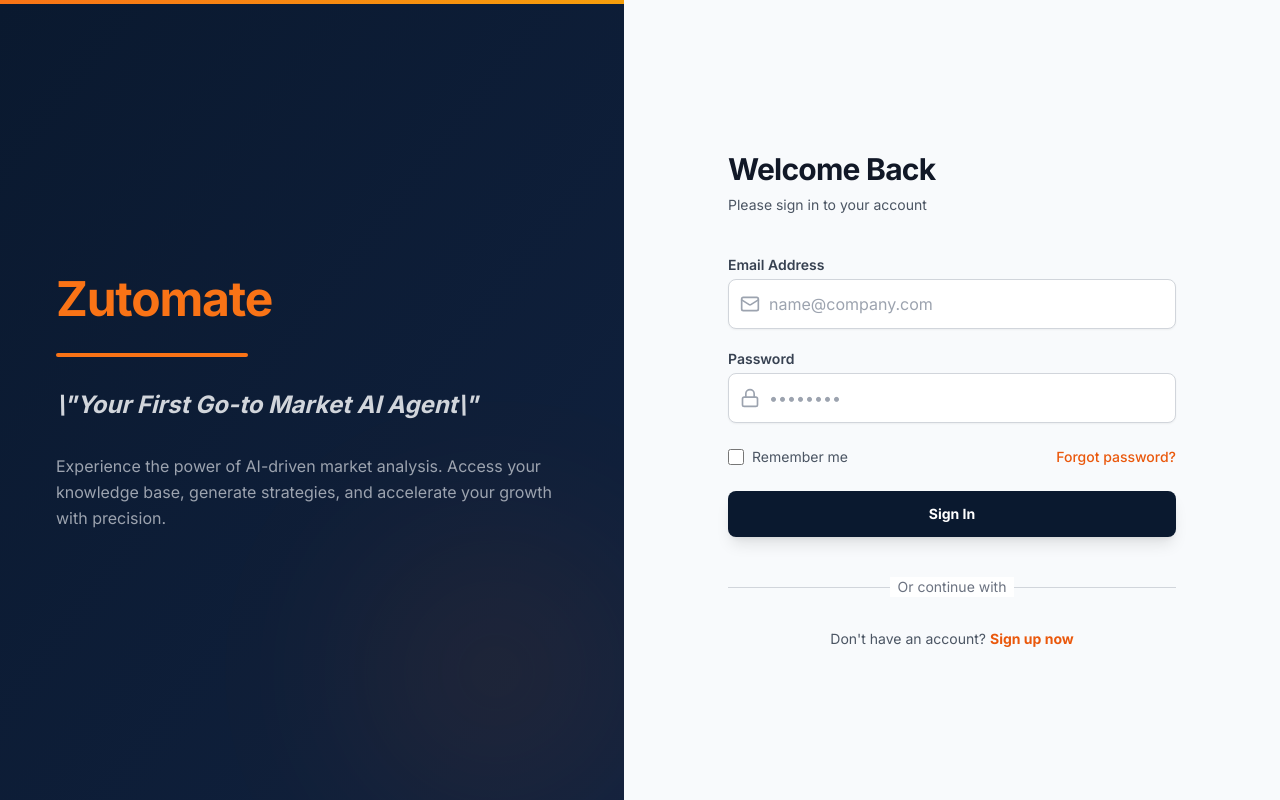
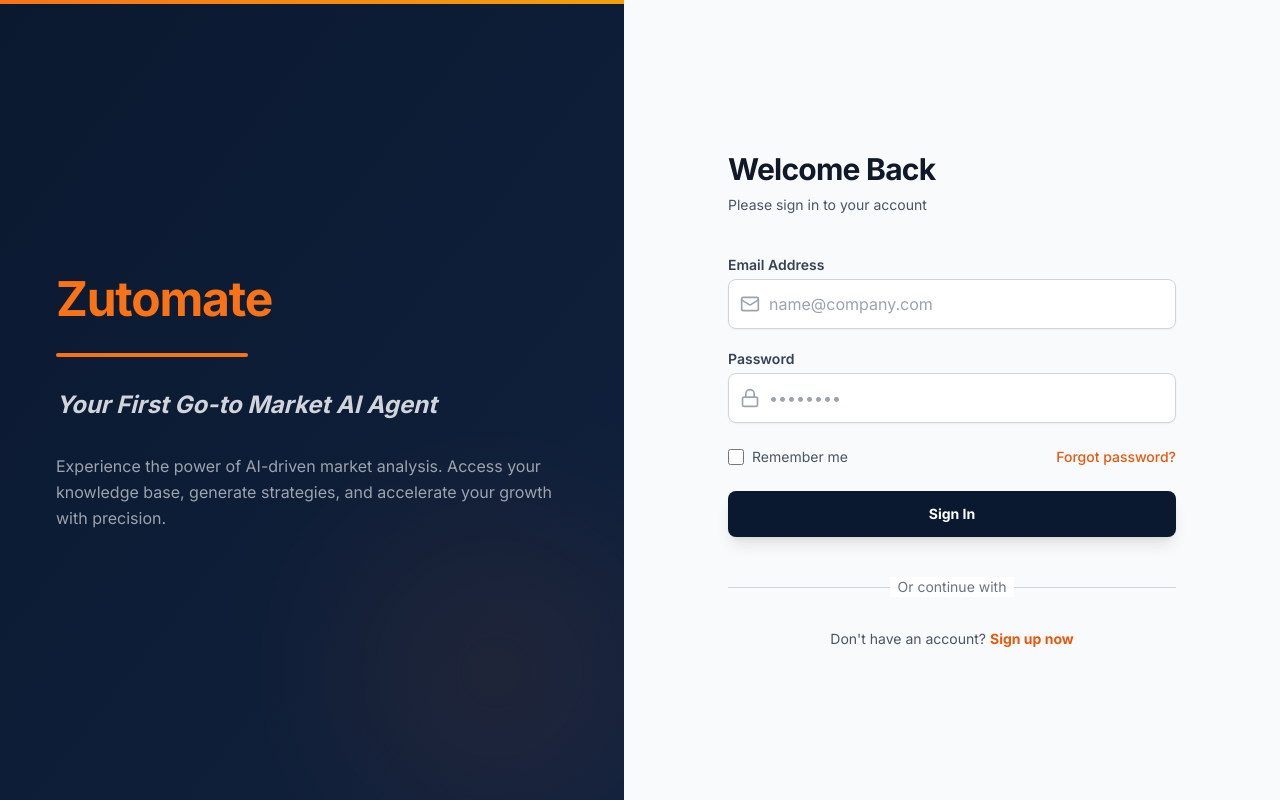
Before and after one commit to SyedAyan15/Zutomate-GTM-Rag, a Next.js app in the folder frontend/: page /login in a window 1280 px wide. Built offline with nearby package versions, Linux system fonts and the light colour scheme; no server answers.

Commit message:
UI: Remove accidental escape characters from branding

```diff
--- a/frontend/components/Auth/LoginForm.tsx
+++ b/frontend/components/Auth/LoginForm.tsx
@@ -97,7 +97,7 @@
           </h1>
           <div className="w-48 h-1 bg-orange-500 mb-8 rounded-full"></div>
           <p className="text-2xl font-bold text-gray-300 italic">
-            \"Your First Go-to Market AI Agent\"
+            Your First Go-to Market AI Agent
           </p>
           <p className="mt-8 text-gray-400 leading-relaxed">
             Experience the power of AI-driven market analysis. Access your knowledge base, generate strategies, and accelerate your growth with precision.
--- a/frontend/components/Auth/SignupForm.tsx
+++ b/frontend/components/Auth/SignupForm.tsx
@@ -93,7 +93,7 @@
           </h1>
           <div className="w-64 h-1 bg-orange-500 mb-8 rounded-full"></div>
           <p className="text-2xl font-bold text-gray-300 italic">
-            \"Your First Go-to Market AI Agent\"
+            Your First Go-to Market AI Agent
           </p>
           <p className="mt-8 text-gray-400 leading-relaxed">
             Create your account today to start leveraging AI for your market strategy. Secure, fast, and intelligent.
--- a/frontend/components/Chat/ChatInterface.tsx
+++ b/frontend/components/Chat/ChatInterface.tsx
@@ -318,7 +318,7 @@
           </h1>
           <div className="w-24 h-1 bg-orange-500 mx-auto mb-6 rounded-full"></div>
           <h2 className="text-2xl font-bold text-white mb-8 italic">
-            \"Your First Go-to Market AI Agent\"
+            Your First Go-to Market AI Agent
           </h2>
           <button
             onClick={handleNewChat}
```
